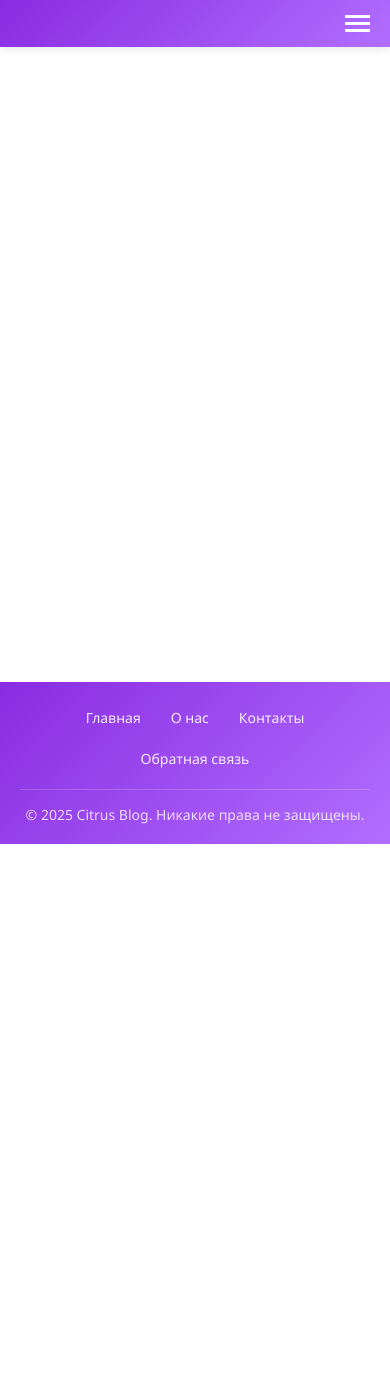
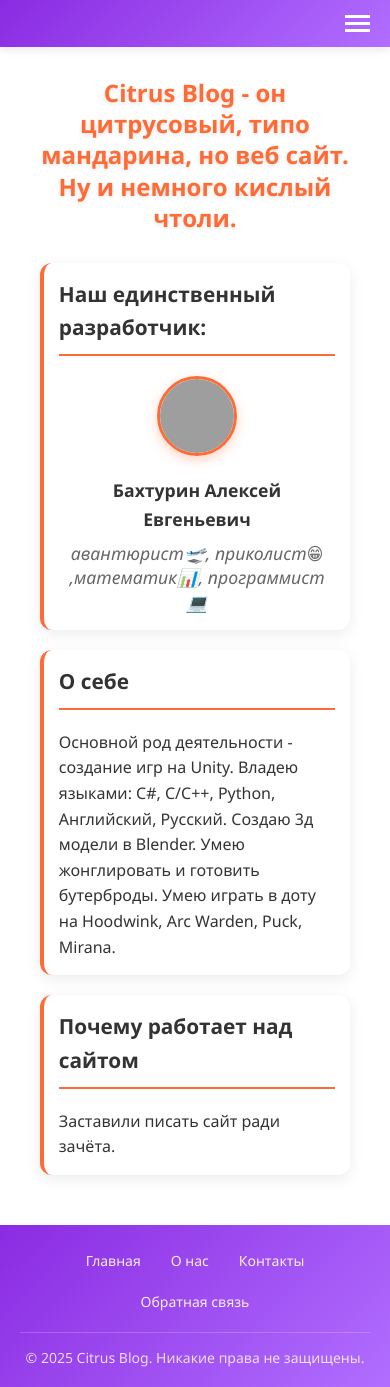
Before and after one commit to Axeniter/web-labs, a Django app: page /about/ in a window 390 px wide. Before the commit the page ends 844 px from the top, so only its background shows below. Run offline with Django 5.2, Linux system fonts and the light colour scheme; grey boxes are pictures that could not be loaded.

Commit message:
Add: about page
add about page content
add css styles for page
add custom scrollbar

```diff
--- /dev/null
+++ b/blog/news_blog/static/css/about.css
@@ -0,0 +1,134 @@
+.main-content {
+    max-width: 800px;
+    margin: 0 auto;
+    line-height: 1.6;
+    padding: 20px 0;
+}
+
+.page-title {
+    color: #ff6b35;
+    text-align: center;
+    margin-bottom: 40px;
+    font-size: 2.2em;
+    font-weight: 600;
+    text-shadow: 0 2px 4px rgba(0, 0, 0, 0.1);
+    line-height: 1.3;
+}
+
+.section-title {
+    color: #333;
+    margin: 0 0 20px 0;
+    padding-bottom: 10px;
+    border-bottom: 2px solid #ff6b35;
+    font-size: 1.5em;
+}
+
+.content-block {
+    background: white;
+    padding: 25px;
+    margin-bottom: 25px;
+    border-radius: 12px;
+    box-shadow: 0 4px 15px rgba(0, 0, 0, 0.08);
+    border-left: 4px solid #ff6b35;
+    transition: transform 0.3s ease, box-shadow 0.3s ease;
+}
+
+.content-block:hover {
+    transform: translateY(-3px);
+    box-shadow: 0 6px 20px rgba(0, 0, 0, 0.12);
+}
+
+.developer-card {
+    display: flex;
+    align-items: center;
+    gap: 25px;
+    flex-wrap: wrap;
+}
+
+.avatar {
+    width: 120px;
+    height: 120px;
+    border-radius: 50%;
+    object-fit: cover;
+    border: 3px solid #ff6b35;
+    box-shadow: 0 4px 12px rgba(255, 107, 53, 0.3);
+    transition: transform 0.3s ease;
+}
+
+.avatar:hover {
+    transform: scale(1.05);
+}
+
+.developer-info {
+    flex: 1;
+    min-width: 250px;
+}
+
+.developer-name {
+    font-size: 1.3em;
+    font-weight: bold;
+    color: #333;
+    margin-bottom: 8px;
+}
+
+.developer-tags {
+    color: #666;
+    font-style: italic;
+    font-size: 1.1em;
+    line-height: 1.4;
+}
+
+@media (max-width: 768px) {
+    .main-content {
+        padding: 0 10px;
+    }
+
+    .page-title {
+        font-size: 1.8em;
+        margin-bottom: 30px;
+    }
+
+    .developer-card {
+        flex-direction: column;
+        text-align: center;
+        gap: 20px;
+    }
+
+    .avatar {
+        width: 100px;
+        height: 100px;
+    }
+
+    .content-block {
+        padding: 20px;
+        margin-bottom: 20px;
+    }
+
+    .about-text {
+        font-size: 1em;
+        text-align: left;
+    }
+}
+
+@media (max-width: 480px) {
+    .page-title {
+        font-size: 1.5em;
+    }
+
+    .section-title {
+        font-size: 1.3em;
+    }
+
+    .avatar {
+        width: 80px;
+        height: 80px;
+    }
+
+    .developer-name {
+        font-size: 1.1em;
+    }
+
+    .content-block {
+        padding: 15px;
+    }
+}
--- a/blog/news_blog/static/css/styles.css
+++ b/blog/news_blog/static/css/base.css
@@ -2,6 +2,12 @@
     margin: 0;
     padding: 0;
     box-sizing: border-box;
+}
+html {
+    overflow-y: scroll;
+    scrollbar-width: thin;
+    scrollbar-color: #ffa938 #212121;
+    scroll-behavior: smooth;
 }
 
 body {
@@ -11,6 +17,26 @@ body {
     display: flex;
     flex-direction: column;
     min-height: 100vh;
+}
+
+/* скролбар */
+::-webkit-scrollbar {
+    width: 12px;
+}
+
+::-webkit-scrollbar-track {
+    background: #f5f4f2;
+    border-radius: 6px;
+}
+
+::-webkit-scrollbar-thumb {
+    background: linear-gradient(135deg, #8a2be2, #b16eff);
+    border-radius: 6px;
+    border: 2px solid #f5f4f2;
+}
+
+::-webkit-scrollbar-thumb:hover {
+    background: linear-gradient(135deg, #7a1be2, #a15eff);
 }
 
 /* хедер */
--- a/blog/news_blog/templates/about.html
+++ b/blog/news_blog/templates/about.html
@@ -1 +1,36 @@
 {% extends "base.html" %}
+{% load static %}
+
+{% block extra_styles %}
+<link rel="stylesheet" href="{% static "css/about.css" %}"/>
+{% endblock %}
+
+{% block main %}
+<div class="main-content">
+    <h1 class="page-title">Citrus Blog - он цитрусовый, типо мандарина, но веб сайт. Ну и немного кислый чтоли.</h1>
+
+    <div class="content-block developer-section">
+        <h2 class="section-title">Наш единственный разработчик:</h2>
+        <div class="developer-card">
+            <img class="avatar" src="{% static "images/avatar.jpg" %}" alt="Аватар">
+            <div class="developer-info">
+                <p class="developer-name">Бахтурин Алексей Евгеньевич</p>
+                <p class="developer-tags">авантюрист🛫, приколист😁 ,математик📊, программист💻</p>
+            </div>
+        </div>
+    </div>
+
+    <div class="content-block">
+        <h2 class="section-title">О себе</h2>
+        <p>Основной род деятельности - создание игр на Unity. Владею языками: C#, C/C++, Python, Английский, Русский.
+                Создаю 3д модели в Blender. Умею жонглировать и готовить бутерброды. Умею играть в доту на Hoodwink, Arc Warden, Puck,
+                Mirana.
+        </p>
+    </div>
+
+    <div class="content-block">
+        <h2 class="section-title">Почему работает над сайтом</h2>
+        <p>Заставили писать сайт ради зачёта.</p>
+    </div>
+</div>
+{% endblock %}
--- a/blog/news_blog/templates/base.html
+++ b/blog/news_blog/templates/base.html
@@ -5,7 +5,8 @@
     <meta charset="UTF-8">
     <meta name="viewport" content="width=device-width, initial-scale=1.0">
     <title>{% block title %}Citrus{% endblock %}</title>
-    <link rel="stylesheet" href="{% static "css/styles.css" %}" />
+    <link rel="stylesheet" href="{% static "css/base.css" %}" />
+    {% block extra_styles %}{% endblock %}
 </head>
 <body>
     <header class="nav-bar">
@@ -16,8 +17,8 @@
                         <img class="logo" src="{% static "images/logo.png" %}" alt="Лого"/>
                         Citrus Blog
                     </a>
-                    <a href="/about" class="nav-link">О нас</a>
-                    <a href="/contacts" class="nav-link">Контакты</a>
+                    <a href="/about" class="nav-link">О проекте</a>
+                    <a href="/contact" class="nav-link">Контакты</a>
                     <a href="/feedback" class="nav-link">Обратная связь</a>
                 </nav>
             </div>
--- a/blog/news_blog/templates/contact.html
+++ b/blog/news_blog/templates/contact.html
@@ -1 +1,4 @@
 {% extends "base.html" %}
+
+{% block main %}
+{% endblock %}
```
Also changed, not shown: personal_page/index.html (deleted, +0 -44 lines), personal_page/style.css (deleted, +0 -181 lines), personal_page/Resources/blender.png (deleted), personal_page/Resources/csharp.png (deleted), personal_page/Resources/house.jpg (deleted), personal_page/Resources/unityengine.png (deleted), 1 other file.
